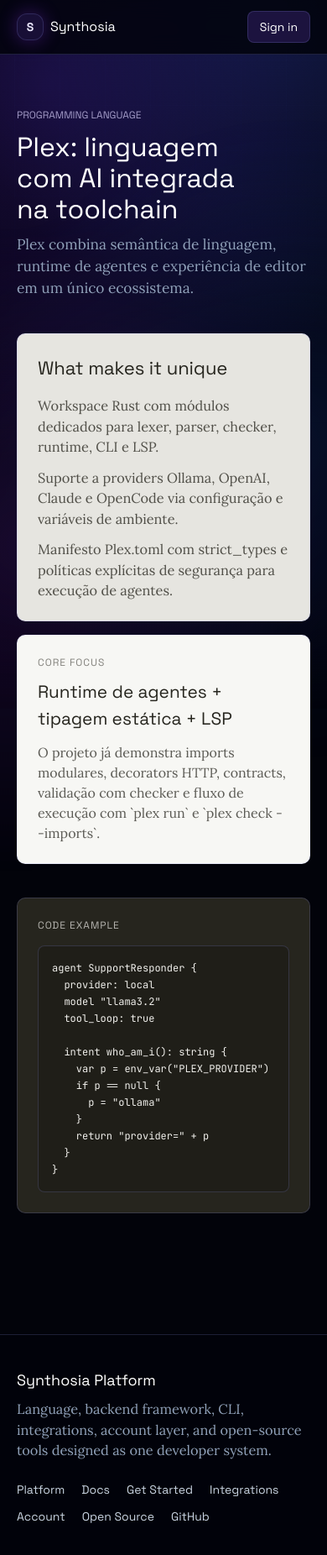
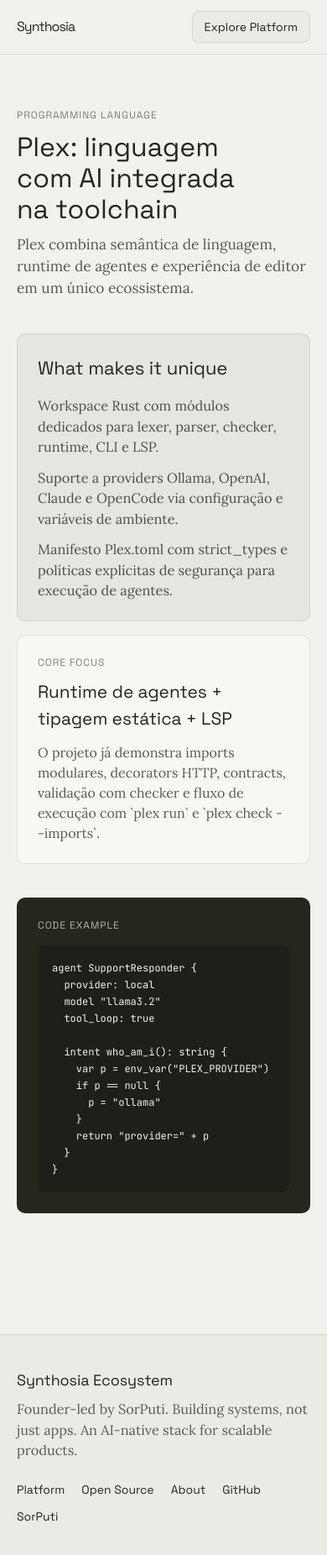
Before and after one commit to Synthosia/synthosia-web, a Next.js app: page /language in a window 390 px wide. Shown: the top 1852 px of the page at 84% size. Built offline with nearby package versions, Linux system fonts and the light colour scheme.

Commit message:
last fase initial

```diff
--- a/app/globals.css
+++ b/app/globals.css
@@ -1,22 +1,16 @@
 @import "tailwindcss";
 
 :root {
-  --background: #02030a;
-  --foreground: #f7f7ff;
-  --muted: #a8a8c8;
-  --surface-100: #080a16;
-  --surface-200: #0d1020;
-  --surface-300: #13172b;
-  --surface-400: #1a1f38;
-  --surface-500: #252b49;
-  --accent: #9d35ff;
-  --accent-blue: #2f6cff;
-  --accent-cyan: #45f0d4;
-  --error: #ff4f8b;
-  --success: #45f0a8;
-  --border-soft: rgba(154, 162, 255, 0.18);
-  --border-strong: rgba(183, 104, 255, 0.42);
-  --shadow-glow: 0 0 34px rgba(110, 58, 255, 0.22);
+  --background: #f2f1ed;
+  --foreground: #26251e;
+  --surface-100: #f7f7f4;
+  --surface-200: #f2f1ed;
+  --surface-300: #ebeae5;
+  --surface-400: #e6e5e0;
+  --surface-500: #e1e0db;
+  --accent: #f54e00;
+  --error: #cf2d56;
+  --success: #1f8a65;
 }
 
 @theme inline {
@@ -28,7 +22,7 @@
 }
 
 * {
-  border-color: var(--border-soft);
+  border-color: rgba(38, 37, 30, 0.1);
 }
 
 body {
@@ -36,32 +30,6 @@
   color: var(--foreground);
   font-family: var(--font-display), "Space Grotesk", system-ui, sans-serif;
   text-rendering: optimizeLegibility;
-}
-
-body::before {
-  position: fixed;
-  inset: 0;
-  z-index: -2;
-  content: "";
-  background:
-    radial-gradient(circle at 15% 12%, rgba(112, 43, 255, 0.2), transparent 28rem),
-    radial-gradient(circle at 84% 2%, rgba(48, 109, 255, 0.18), transparent 24rem),
-    linear-gradient(180deg, #03040b 0%, #02030a 46%, #010107 100%);
-}
-
-body::after {
-  position: fixed;
-  inset: 0;
-  z-index: -1;
-  pointer-events: none;
-  content: "";
-  opacity: 0.38;
-  background-image:
-    linear-gradient(rgba(154, 162, 255, 0.055) 1px, transparent 1px),
-    linear-gradient(90deg, rgba(154, 162, 255, 0.055) 1px, transparent 1px);
-  background-size: 54px 54px;
-  mask-image: linear-gradient(to bottom, black, transparent 82%);
-  animation: grid-drift 18s linear infinite;
 }
 
 .font-display {
@@ -86,95 +54,3 @@
     letter-spacing: -0.72px;
   }
 }
-
-.platform-shell {
-  position: relative;
-  overflow: hidden;
-}
-
-.platform-shell::before {
-  position: absolute;
-  inset: -20%;
-  z-index: -1;
-  content: "";
-  background:
-    radial-gradient(circle at 18% 40%, rgba(157, 53, 255, 0.18), transparent 24rem),
-    radial-gradient(circle at 78% 35%, rgba(47, 108, 255, 0.16), transparent 24rem);
-  filter: blur(18px);
-  animation: orbital-glow 14s ease-in-out infinite alternate;
-}
-
-.glass-panel {
-  border: 1px solid var(--border-soft);
-  background: rgba(8, 10, 22, 0.76);
-  box-shadow: 0 18px 60px rgba(0, 0, 0, 0.32);
-  backdrop-filter: blur(18px);
-}
-
-.brand-gradient-text {
-  background: linear-gradient(135deg, #ffffff 18%, #b86bff 52%, #3f7dff 92%);
-  background-clip: text;
-  color: transparent;
-}
-
-.brand-orbit {
-  animation: orbit-pulse 6s ease-in-out infinite;
-}
-
-.fade-slide {
-  animation: fade-slide 520ms ease-out both;
-}
-
-@keyframes grid-drift {
-  from {
-    transform: translate3d(0, 0, 0);
-  }
-  to {
-    transform: translate3d(54px, 54px, 0);
-  }
-}
-
-@keyframes orbital-glow {
-  from {
-    transform: translate3d(-2%, -1%, 0) scale(1);
-    opacity: 0.72;
-  }
-  to {
-    transform: translate3d(2%, 1%, 0) scale(1.06);
-    opacity: 1;
-  }
-}
-
-@keyframes orbit-pulse {
-  0%,
-  100% {
-    transform: translate3d(0, 0, 0) scale(1);
-    opacity: 0.72;
-  }
-  50% {
-    transform: translate3d(0, -8px, 0) scale(1.03);
-    opacity: 1;
-  }
-}
-
-@keyframes fade-slide {
-  from {
-    transform: translate3d(0, 18px, 0);
-    opacity: 0;
-  }
-  to {
-    transform: translate3d(0, 0, 0);
-    opacity: 1;
-  }
-}
-
-@media (prefers-reduced-motion: reduce) {
-  *,
-  *::before,
-  *::after {
-    scroll-behavior: auto !important;
-    animation-duration: 0.01ms !important;
-    animation-iteration-count: 1 !important;
-    transition-duration: 0.01ms !important;
-  }
-}
--- a/app/layout.tsx
+++ b/app/layout.tsx
@@ -25,22 +25,22 @@
 export const metadata: Metadata = {
   metadataBase: new URL("https://synthosia.com"),
   title: {
-    default: "Synthosia | AI-Native Developer Platform",
+    default: "Synthosia | AI-Native Tech Ecosystem",
     template: "%s | Synthosia",
   },
   description:
-    "AI-native developer platform with a programming language, scalable backend framework, CLI, integrations, and open-source tools.",
+    "Founder-led by SorPuti. An AI-native programming language, async backend framework, and open-source tools for scalable systems.",
   openGraph: {
-    title: "Synthosia | AI-Native Developer Platform",
+    title: "Synthosia | AI-Native Tech Ecosystem",
     description:
-      "Build scalable systems with a unified language, framework, CLI, integrations, and open-source platform.",
+      "Build the future with AI-native tools across language, framework, and open-source products.",
     type: "website",
     locale: "en_US",
   },
   twitter: {
     card: "summary_large_image",
     title: "Synthosia",
-    description: "AI-native platform for building scalable systems.",
+    description: "Build the future with AI-native tools.",
   },
 };
 
@@ -54,10 +54,10 @@
       lang="en"
       className={`${displayFont.variable} ${serifFont.variable} ${monoFont.variable} antialiased`}
     >
-      <body className="min-h-dvh bg-background text-foreground">
-        <div className="platform-shell flex min-h-dvh flex-col">
+      <body className="min-h-dvh bg-[#f2f1ed] text-[#26251e]">
+        <div className="flex min-h-dvh flex-col">
           <SiteHeader />
-          <main className="flex-1 fade-slide">{children}</main>
+          <main className="flex-1">{children}</main>
           <SiteFooter />
         </div>
       </body>
--- a/components/section-heading.tsx
+++ b/components/section-heading.tsx
@@ -8,15 +8,15 @@
   return (
     <header className="max-w-2xl space-y-3">
       {eyebrow ? (
-        <p className="font-display text-xs uppercase text-violet-200/70">
+        <p className="font-display text-xs uppercase tracking-[0.08em] text-[rgba(38,37,30,0.55)]">
           {eyebrow}
         </p>
       ) : null}
-      <h2 className="text-balance font-display text-[2rem] leading-[1.15] text-white sm:text-[2.25rem]">
+      <h2 className="text-balance font-display text-[2rem] leading-[1.15] text-[#26251e] sm:text-[2.25rem] sm:tracking-[-0.72px]">
         {title}
       </h2>
       {description ? (
-        <p className="text-pretty font-serif text-[1.08rem] leading-[1.5] text-slate-400">
+        <p className="text-pretty font-serif text-[1.08rem] leading-[1.5] text-[rgba(38,37,30,0.75)]">
           {description}
         </p>
       ) : null}
--- a/components/site-footer.tsx
+++ b/components/site-footer.tsx
@@ -3,24 +3,22 @@
 
 const footerLinks = [
   { id: "platform", href: "/platform", label: "Platform" },
-  { id: "docs", href: "/docs", label: "Docs" },
-  { id: "get-started", href: "/get-started", label: "Get Started" },
-  { id: "integrations", href: "/integrations", label: "Integrations" },
-  { id: "account", href: "/account", label: "Account" },
   { id: "opensource", href: "/opensource", label: "Open Source" },
-  { id: "github", href: "https://github.com/SorPuti", label: "GitHub", target: "_blank" as const },
+  { id: "about", href: "/about", label: "About" },
+  { id: "github-repo", href: "https://github.com/SorPuti", label: "GitHub", target: "_blank" as const },
+  { id: "github-profile", href: "https://github.com/SorPuti", label: "SorPuti", target: "_blank" as const },
 ];
 
 export function SiteFooter() {
   return (
-    <footer className="mt-20 border-t border-white/10 bg-[#02030a]/70 py-10">
+    <footer className="mt-20 border-t border-[rgba(38,37,30,0.1)] bg-[#ebeae5] py-10">
       <Container className="flex flex-col gap-6 md:flex-row md:items-center md:justify-between">
         <div className="space-y-2">
-          <p className="font-display text-lg text-white">
-            Synthosia Platform
+          <p className="font-display text-lg tracking-[-0.11px] text-[#26251e]">
+            Synthosia Ecosystem
           </p>
-          <p className="max-w-[48ch] font-serif text-[1.02rem] text-slate-400">
-            Language, backend framework, CLI, integrations, account layer, and open-source tools designed as one developer system.
+          <p className="max-w-[44ch] font-serif text-[1.02rem] text-[rgba(38,37,30,0.72)]">
+            Founder-led by SorPuti. Building systems, not just apps. An AI-native stack for scalable products.
           </p>
         </div>
         <nav aria-label="Footer links" className="flex flex-wrap gap-x-5 gap-y-3">
@@ -30,7 +28,7 @@
               href={link.href}
               target={('target' in link && link.target) || undefined}
               rel={('target' in link && link.target === '_blank') ? 'noopener noreferrer' : undefined}
-              className="font-display text-sm text-slate-300 transition-colors duration-150 ease-out hover:text-white"
+              className="font-display text-sm text-[#26251e] transition-colors duration-150 ease-out hover:text-[#f54e00]"
             >
               {link.label}
             </Link>
--- a/components/site-header.tsx
+++ b/components/site-header.tsx
@@ -3,41 +3,38 @@
 
 const navItems = [
   { href: "/platform", label: "Platform" },
-  { href: "/get-started", label: "Get Started" },
-  { href: "/docs", label: "Docs" },
-  { href: "/integrations", label: "Integrations" },
+  { href: "/language", label: "Language" },
+  { href: "/framework", label: "Framework" },
   { href: "/opensource", label: "Open Source" },
+  { href: "/about", label: "About" },
 ];
 
 export function SiteHeader() {
   return (
-    <header className="sticky top-0 z-40 border-b border-white/10 bg-[#02030a]/82 backdrop-blur-md">
+    <header className="sticky top-0 z-40 border-b border-[rgba(38,37,30,0.1)] bg-[rgba(242,241,237,0.92)] backdrop-blur-md">
       <Container className="flex min-h-16 items-center justify-between gap-5">
         <Link
           href="/"
-          className="flex items-center gap-2 font-display text-base leading-none text-white"
+          className="font-display text-base leading-none tracking-[-0.06em] text-[#26251e]"
         >
-          <span className="grid size-8 place-items-center rounded-xl border border-violet-400/30 bg-violet-500/15 text-sm font-bold text-violet-100 shadow-[0_0_22px_rgba(157,53,255,0.32)]">
-            S
-          </span>
-          <span>Synthosia</span>
+          Synthosia
         </Link>
         <nav aria-label="Primary navigation" className="hidden items-center gap-5 md:flex">
           {navItems.map((item) => (
             <Link
               key={item.href}
               href={item.href}
-              className="text-sm font-medium text-slate-300 transition-colors duration-150 ease-out hover:text-white"
+              className="text-sm font-medium text-[#26251e] transition-colors duration-150 ease-out hover:text-[#cf2d56]"
             >
               {item.label}
             </Link>
           ))}
         </nav>
         <Link
-          href="/auth"
-          className="rounded-lg border border-violet-300/30 bg-violet-500/18 px-3.5 py-2 font-display text-sm text-white transition-transform duration-150 ease-out hover:scale-[1.02] hover:border-violet-200/60"
+          href="/platform"
+          className="rounded-lg border border-[rgba(38,37,30,0.1)] bg-[#ebeae5] px-3.5 py-2 font-display text-sm text-[#26251e] transition-colors duration-150 ease-out hover:text-[#cf2d56]"
         >
-          Sign in
+          Explore Platform
         </Link>
       </Container>
     </header>
```
Also changed, not shown: components/product-card.tsx (+8 -10 lines).
